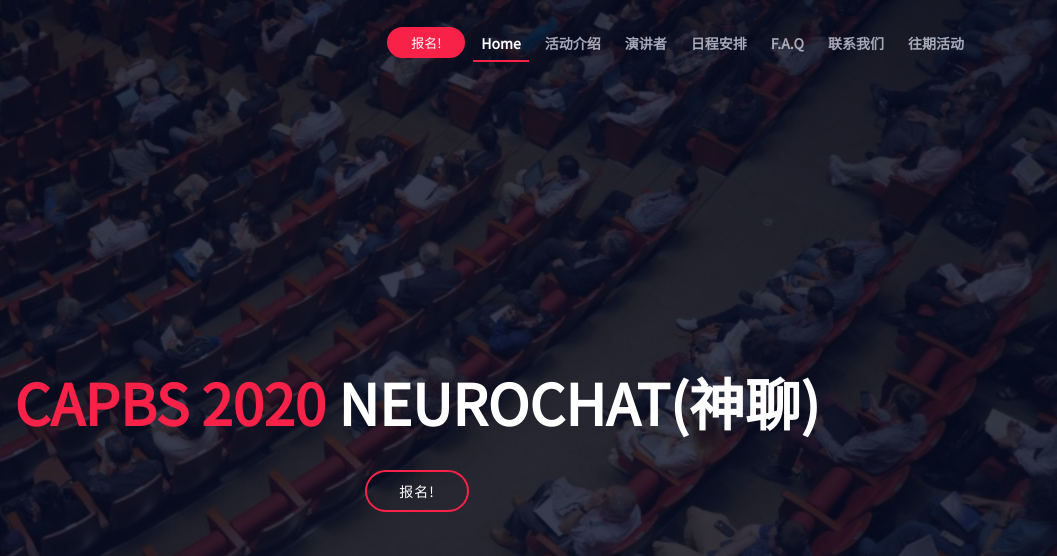
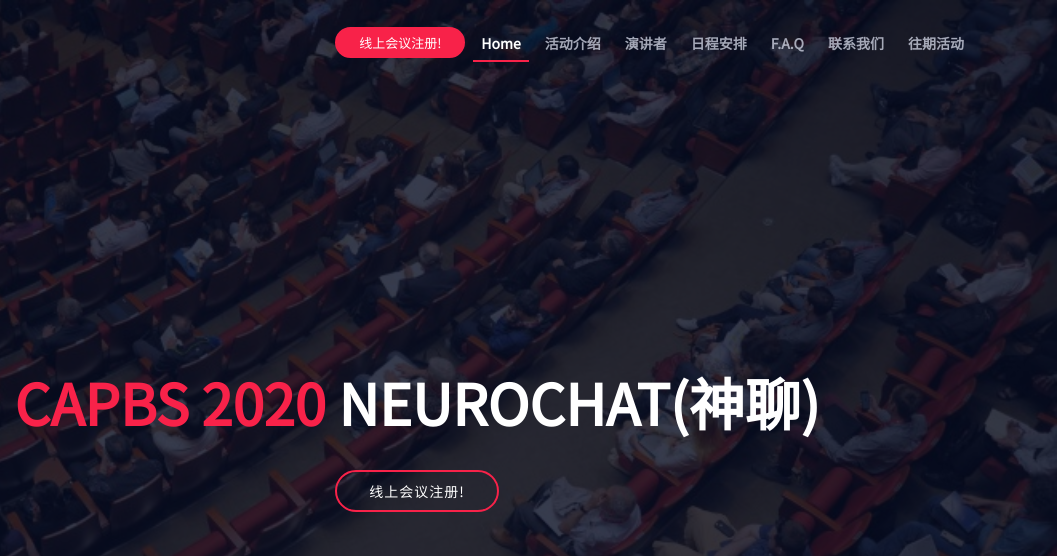
Before and after one commit to capbs/neurochat2020, a plain HTML site: page index.html in a window 1280 px wide. Shown: the top 556 px of the page, 223-1280 px from the left. Drawn offline with Linux system fonts and the light colour scheme; files whose address does not match are found by name.

Commit message:
online sign up

```diff
--- a/index.html
+++ b/index.html
@@ -49,7 +49,7 @@
 
       <nav id="nav-menu-container">
         <ul class="nav-menu">
-          <li class="submission"><a href="https://semtsinghua.au1.qualtrics.com/jfe/form/SV_da3ul0DgNTPT5Nr">报名!</a></li>
+          <li class="submission"><a href="https://semtsinghua.au1.qualtrics.com/jfe/form/SV_da3ul0DgNTPT5Nr">线上会议注册!</a></li>
           <li class="menu-active"><a href="#intro">Home</a></li>
           <li><a href="#about">活动介绍</a></li>
           <li><a href="#speakers">演讲者</a></li>
@@ -72,7 +72,7 @@
     <div class="intro-container wow fadeIn">
       <h1 class="mb-4 pb-0"><span>CAPBS 2020</span> neurochat(神聊)</h1>
       <!--<a href="intro.html" class="about-btn scrollto">会议介绍</a>-->
-      <a href="https://semtsinghua.au1.qualtrics.com/jfe/form/SV_da3ul0DgNTPT5Nr" class="about-btn scrollto">报名!</a>
+      <a href="https://semtsinghua.au1.qualtrics.com/jfe/form/SV_da3ul0DgNTPT5Nr" class="about-btn scrollto">线上会议注册!</a>
       <!--<p>线上报告报名截止时间为：2020年4月20日！ </p>-->
     </div>
   </section>
```
Also changed, not shown: intro.html (+1 -1 lines), speakers.html (+1 -1 lines).
